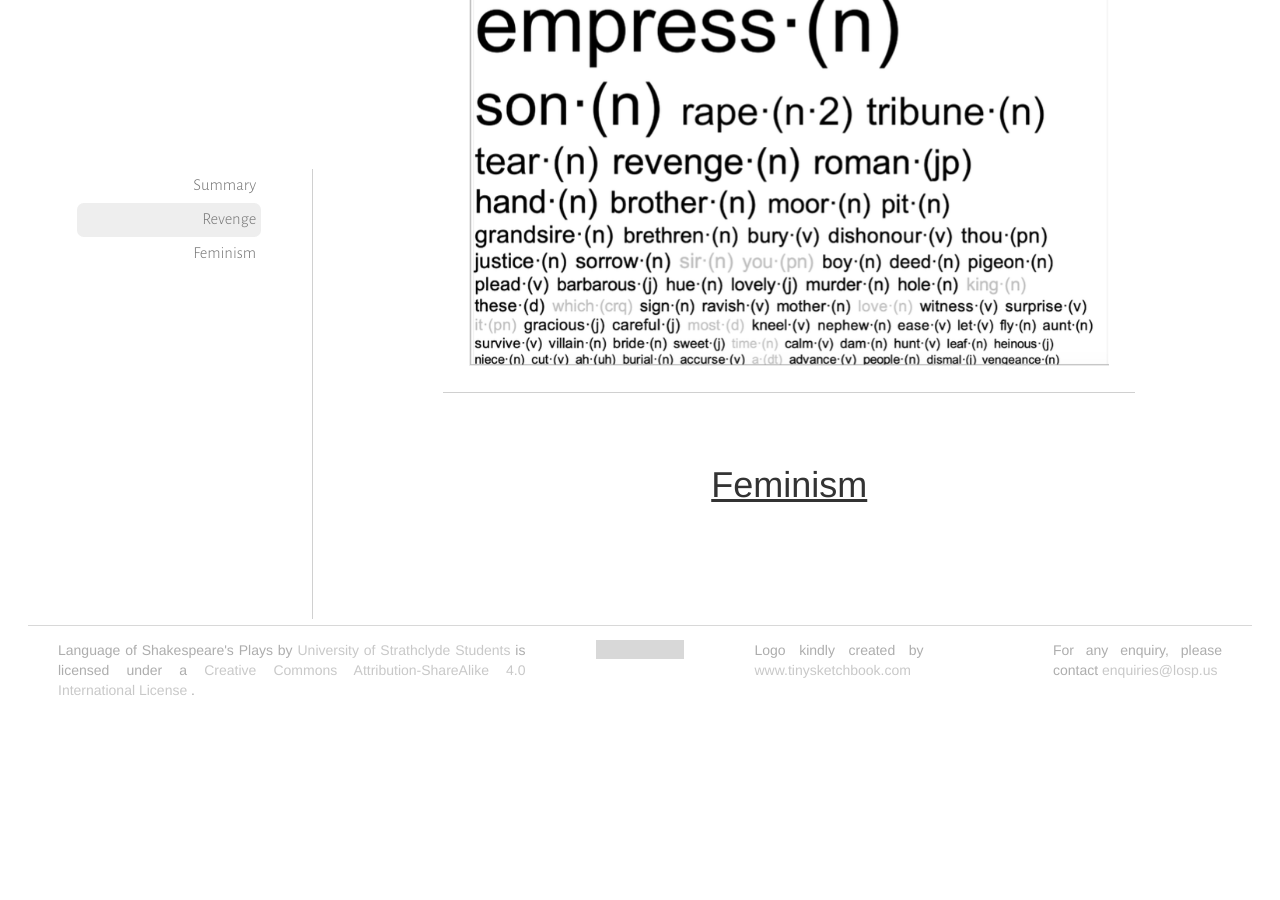
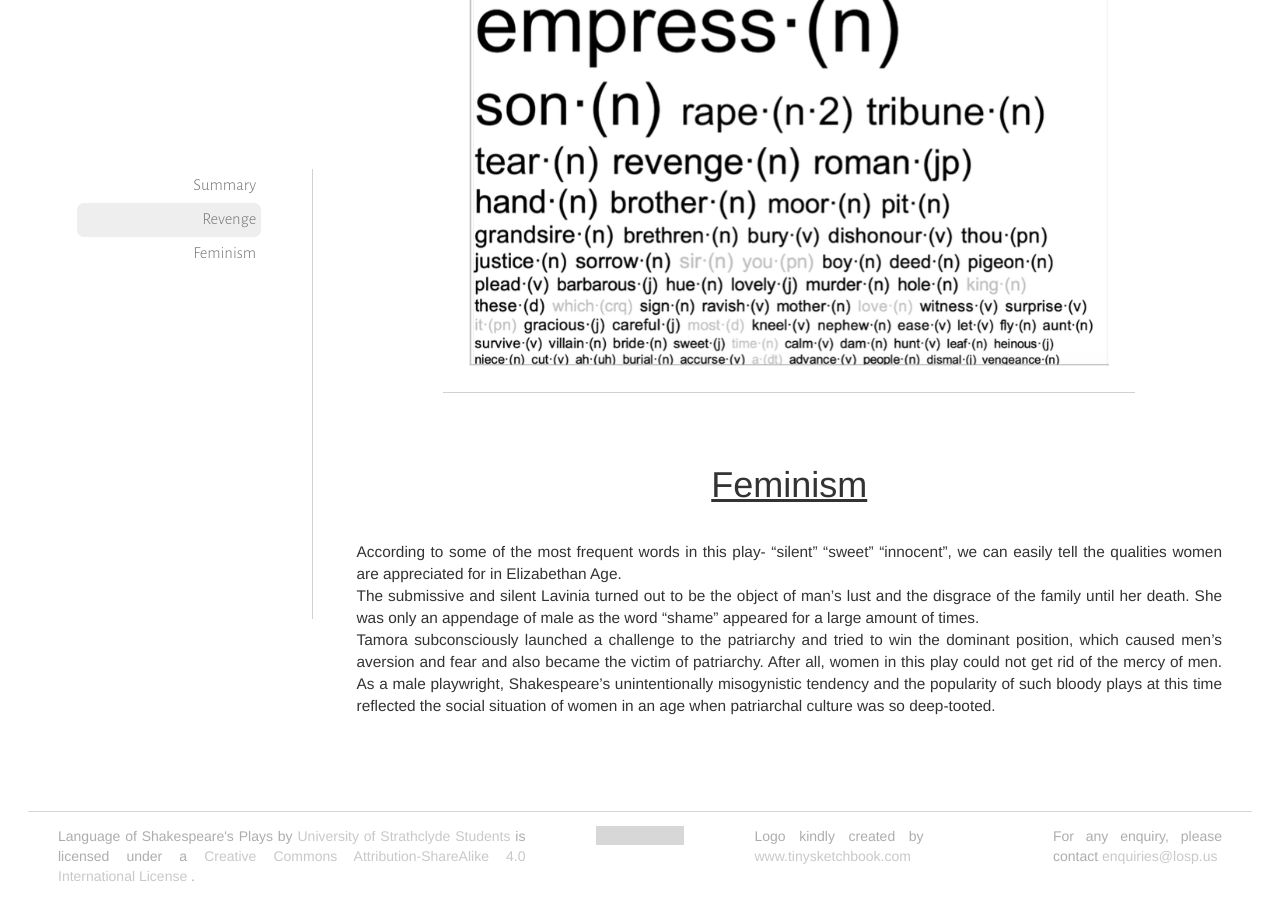
Before and after one commit to iahmed0/SU-LOSP.github.io, a Jekyll site: the page built from _analyses/titus_andronicus/index.md, in a window 1280 px wide and 900 px high, scrolled down 1880 px. Built offline with Jekyll 4.4.1, drawn with Linux system fonts in a browser that asks for light colours; before the commit the page ends 2594 px from its top, so only the background shows below that; grey boxes are pictures that could not be loaded.

Commit message:
Update index.md

```diff
--- a/_analyses/titus_andronicus/index.md
+++ b/_analyses/titus_andronicus/index.md
@@ -22,3 +22,7 @@ The plots above show us that 'Titus Andronicus' has a substantially higher use o
 </figure>
 
 # Feminism
+According to some of the most frequent words in this play- “silent” “sweet” “innocent”, we can easily tell the qualities women are appreciated for in Elizabethan Age.
+The submissive and silent Lavinia turned out to be the object of man’s lust and the disgrace of the family until her death. She was only an appendage of male as the word “shame” appeared for a large amount of times.
+Tamora subconsciously launched a challenge to the patriarchy and tried to win the dominant position, which caused men’s aversion and fear and also became the victim of patriarchy.
+After all, women in this play could not get rid of the mercy of men. As a male playwright, Shakespeare’s unintentionally misogynistic tendency and the popularity of such bloody plays at this time reflected the social situation of women in an age when patriarchal culture was so deep-tooted.
```
